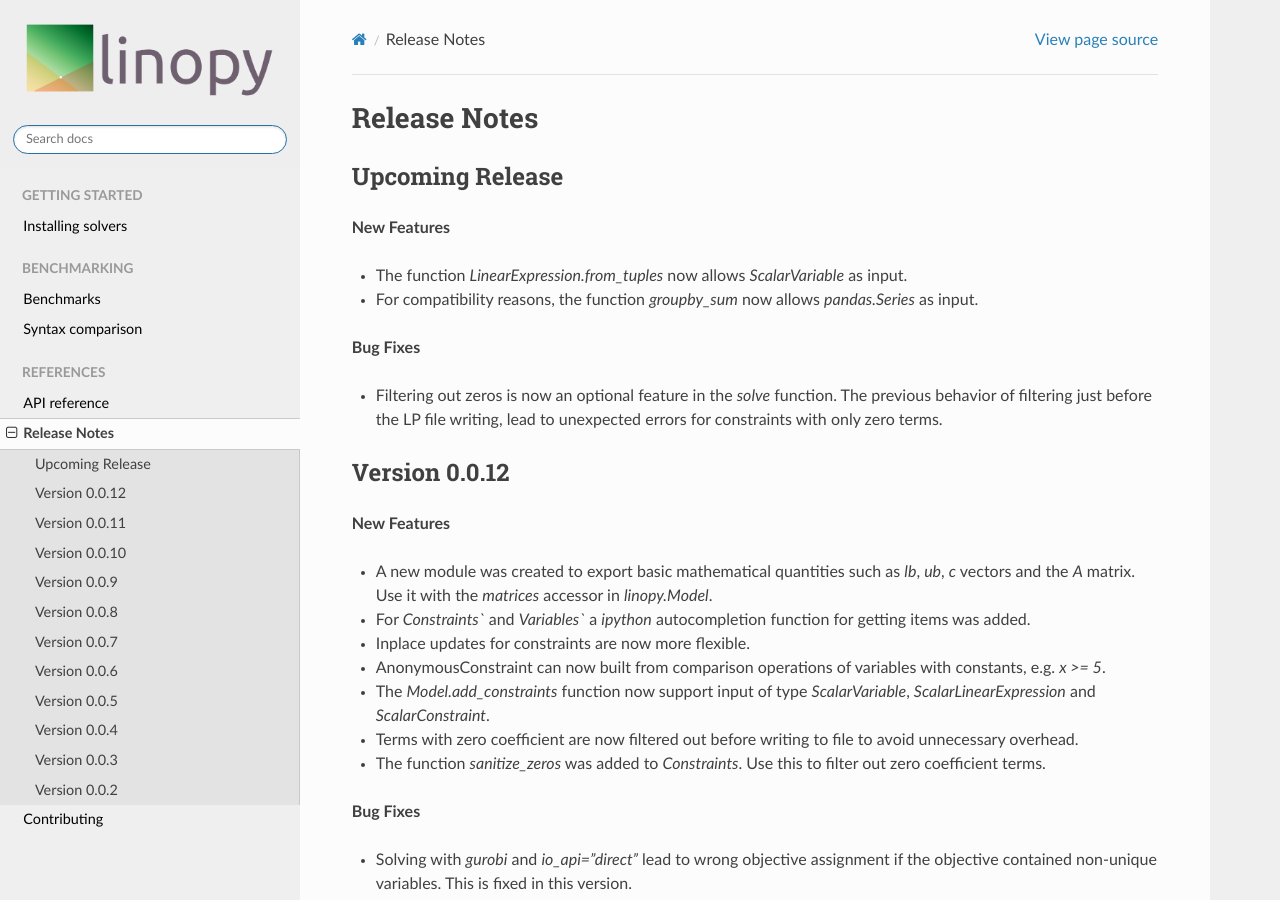
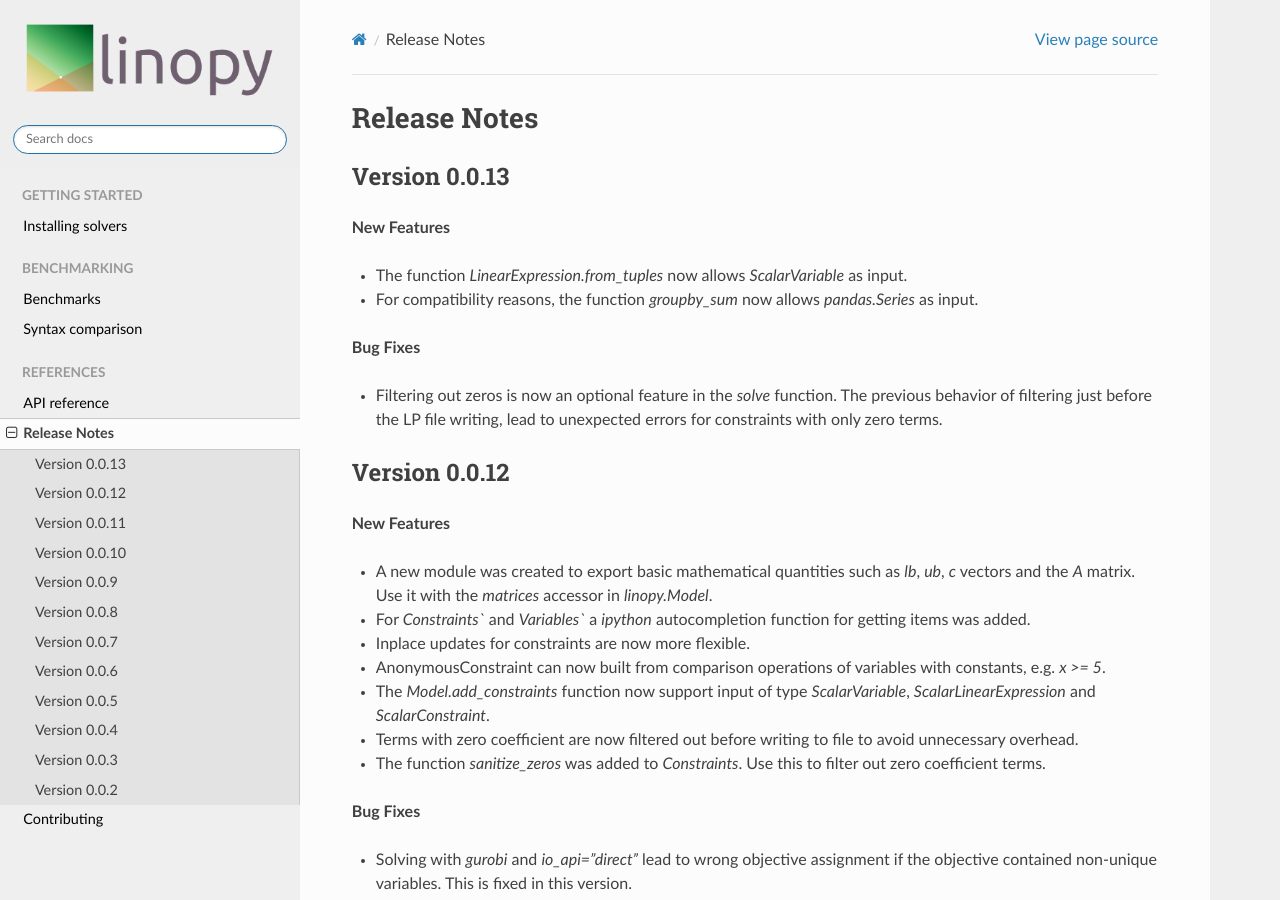
Before and after one commit to PyPSA/linopy, a Sphinx documentation site: the page built from doc/release_notes.rst, in a window 1280 px wide and 900 px high. Built offline with Sphinx 7.4.7 and the Read the Docs theme 2.0.0, drawn with Linux system fonts in a browser that asks for light colours; pages that are not in the unit, such as notebooks, are missing from menus.

Commit message:
update release notes

```diff
--- a/doc/release_notes.rst
+++ b/doc/release_notes.rst
@@ -1,8 +1,11 @@
 Release Notes
 =============
 
-Upcoming Release
-----------------
+.. Upcoming Release
+.. ----------------
+
+Version 0.0.13
+--------------
 
 **New Features**
 
@@ -12,7 +15,6 @@ Upcoming Release
 **Bug Fixes**
 
 * Filtering out zeros is now an optional feature in the `solve` function. The previous behavior of filtering just before the LP file writing, lead to unexpected errors for constraints with only zero terms.
-
 
 
 Version 0.0.12
```
